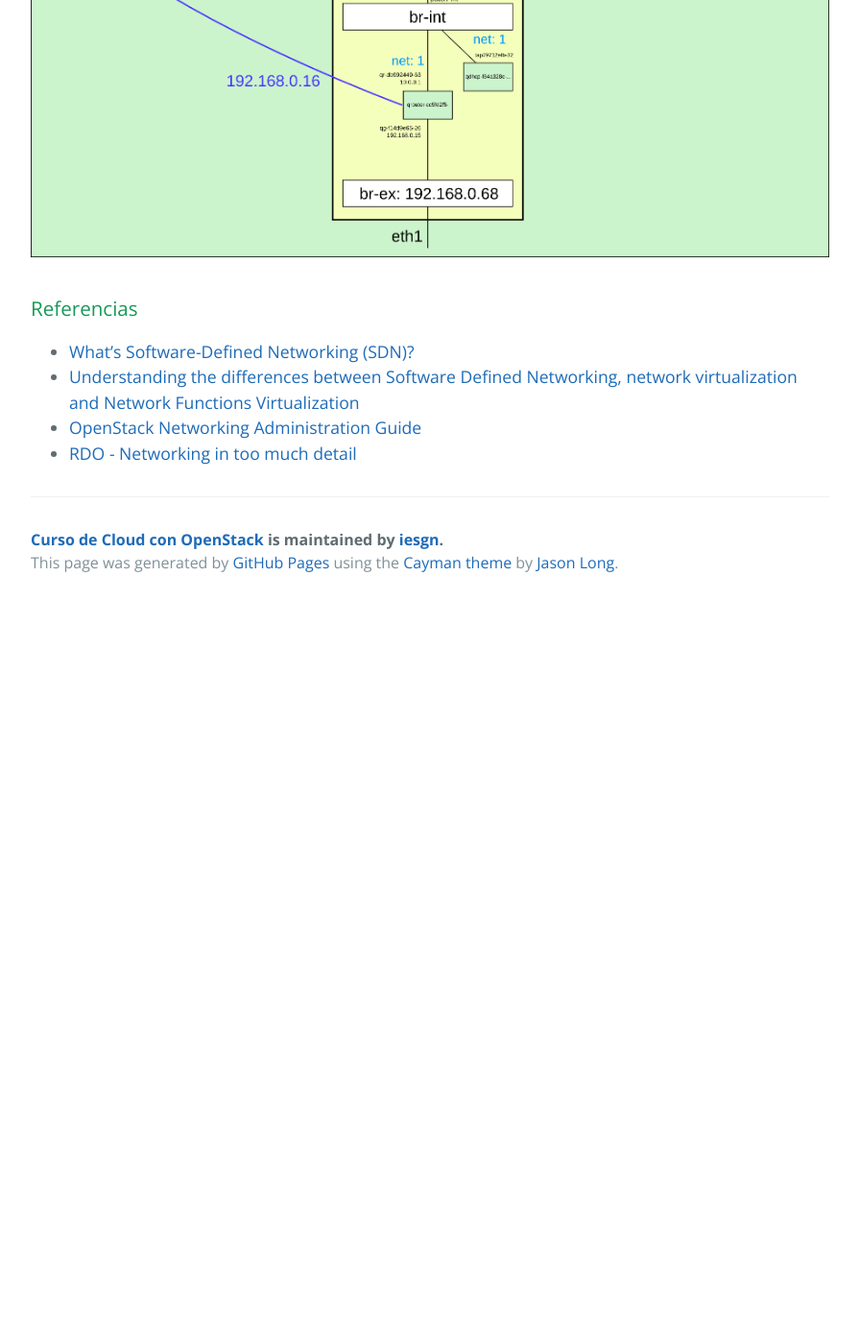
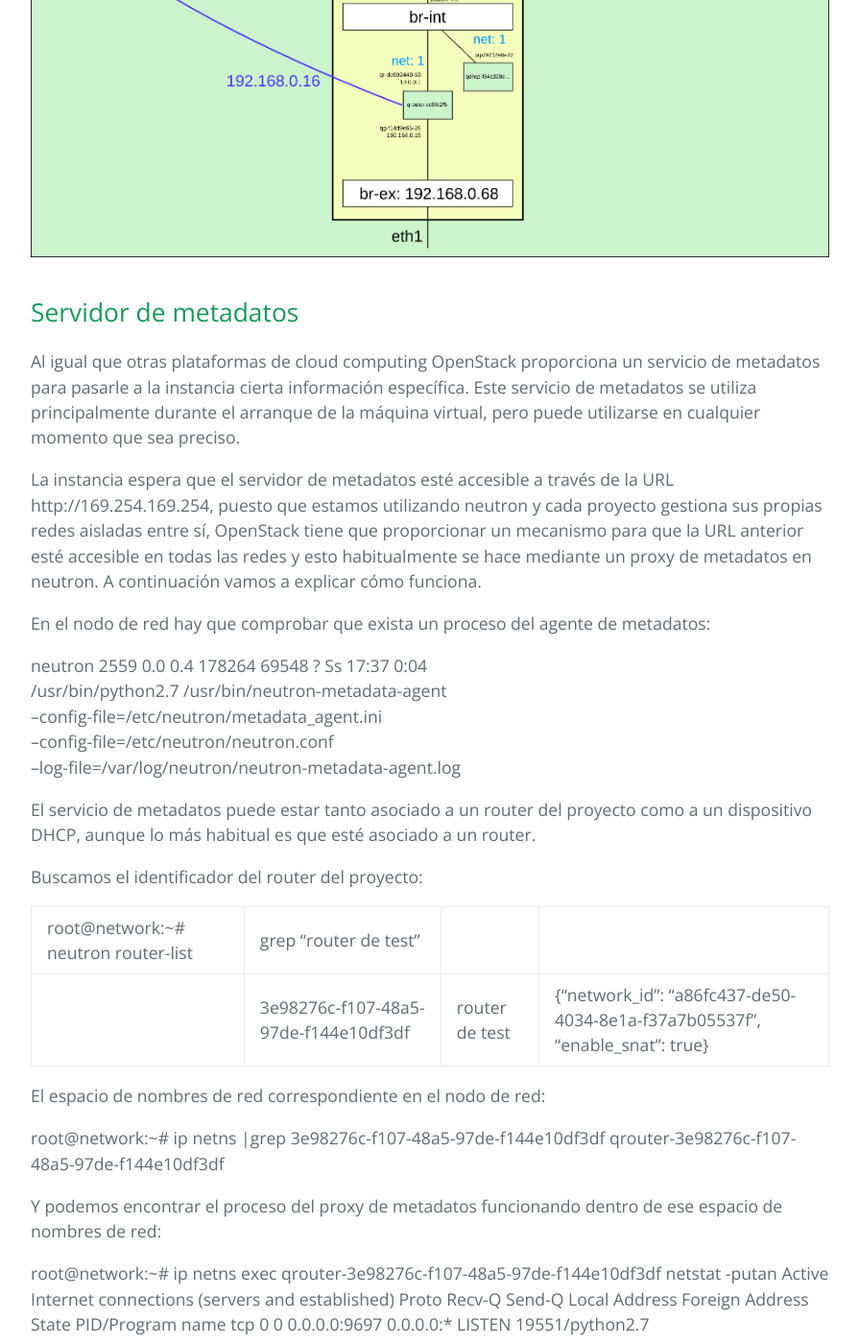
Before and after one commit to iesgn/ow1, a Jekyll site: the page built from curso/avanzado/openvswitch.md, in a window 1280 px wide and 1400 px high, scrolled down 23032 px. Shown: the whole window at 96% size, without its empty margins (192-1087 px from the left). Built offline with Jekyll 4.4.1, drawn with Linux system fonts in a browser that asks for light colours; before the commit the page ends 23662 px from its top, so only the background shows below that; some of the changed text lies outside the part shown.

Commit message:
Metadatos

```diff
--- a/curso/avanzado/openvswitch.md
+++ b/curso/avanzado/openvswitch.md
@@ -870,6 +870,67 @@ direcciones IP en el siguiente diagrama:
 
 <div style="text-align: center;"><img src="img/red-final.png" alt="red final"/></div>
 
+## Servidor de metadatos
+
+Al igual que otras plataformas de cloud computing OpenStack
+proporciona un servicio de metadatos para pasarle a la instancia
+cierta información específica. Este servicio de metadatos se utiliza
+principalmente durante el arranque de la máquina virtual, pero puede
+utilizarse en cualquier momento que sea preciso.
+
+La instancia espera que el servidor de metadatos esté accesible a
+través de la URL http://169.254.169.254, puesto que estamos utilizando
+neutron y cada proyecto gestiona sus propias redes aisladas entre sí,
+OpenStack tiene que proporcionar un mecanismo para que la URL anterior
+esté accesible en todas las redes y esto habitualmente se hace
+mediante un proxy de metadatos en neutron. A continuación vamos a
+explicar cómo funciona.
+
+En el nodo de red hay que comprobar que exista un proceso del agente
+de metadatos:
+
+neutron   2559  0.0  0.4 178264 69548 ?        Ss   17:37   0:04 \
+/usr/bin/python2.7 /usr/bin/neutron-metadata-agent \
+--config-file=/etc/neutron/metadata_agent.ini \
+--config-file=/etc/neutron/neutron.conf \
+--log-file=/var/log/neutron/neutron-metadata-agent.log
+
+El servicio de metadatos puede estar tanto asociado a un router del
+proyecto como a un dispositivo DHCP, aunque lo más habitual es que
+esté asociado a un router.
+
+Buscamos el identificador del router del proyecto:
+
+root@network:~# neutron router-list |grep "router de test"
+| 3e98276c-f107-48a5-97de-f144e10df3df | router de test | {"network_id": "a86fc437-de50-4034-8e1a-f37a7b05537f", "enable_snat": true} |
+
+El espacio de nombres de red correspondiente en el nodo de red:
+
+root@network:~# ip netns |grep 3e98276c-f107-48a5-97de-f144e10df3df
+qrouter-3e98276c-f107-48a5-97de-f144e10df3df
+
+Y podemos encontrar el proceso del proxy de metadatos funcionando dentro de ese espacio de nombres de red:
+
+root@network:~# ip netns exec qrouter-3e98276c-f107-48a5-97de-f144e10df3df netstat -putan
+Active Internet connections (servers and established)
+Proto Recv-Q Send-Q Local Address           Foreign Address
+State       PID/Program name
+tcp        0      0 0.0.0.0:9697            0.0.0.0:*
+LISTEN      19551/python2.7
+
+El proxy de metadatos es un proceso que escucha peticiones en el puerto 9697/tcp, por lo que hay una regla de iptables que redirige las peticiones que los clientes hagan al 169.254.169.254:80:
+
+root@network:~# ip netns exec qrouter-3e98276c-f107-48a5-97de-f144e10df3df iptables -t nat -L -n -v|grep 9697
+24  1440 REDIRECT   tcp  --  *      *       0.0.0.0/0    169.254.169.254      tcp dpt:80 redir ports 9697
+
+(En este caso se han redirigido 24 paquetes)
+
+El proxy de metadatos se conecta al agente de metadatos del nodo de red a través de un socket UNIX y el agente de metadatos manda la petición al servidor de metadatos a través de la API de nova utilizando una clave secreta compartida que se configura en ambos nodos (8775/tcp en el nodo controlador).
+
+Finalmente podemos comprobar que el servidor de metadatos está esperando peticiones en el puerto 8775/tcp del nodo controlador:
+
+root@controller:/# netstat -putan | grep 8775
+tcp        0      0 0.0.0.0:8775            0.0.0.0:*    LISTEN      2657/python
 
 ### Referencias
 
```
